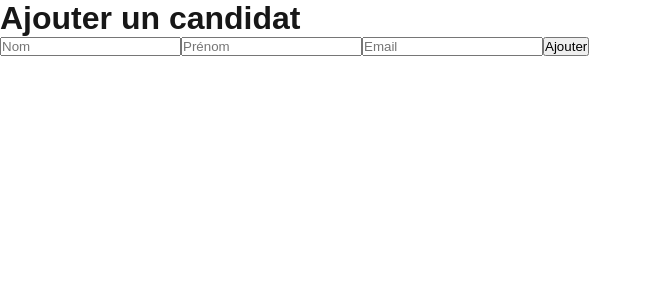
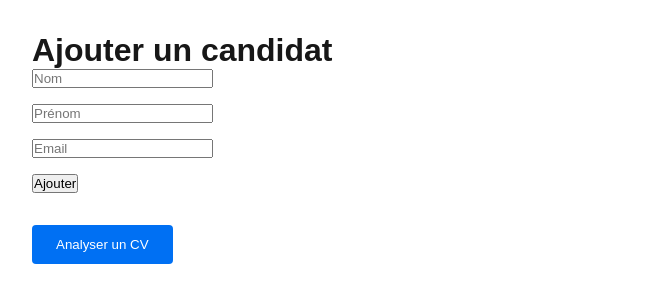
Before and after one commit to GregS83-HU/apprhmvp, a Next.js app: page / in a window 1280 px wide. Shown: the top 302 px of the page, without its empty margins (0-652 px from the left). Built offline with nearby package versions, Linux system fonts and the light colour scheme.

Commit message:
Ajouter redirection sur page principale

```diff
--- a/pages/index.js
+++ b/pages/index.js
@@ -1,10 +1,12 @@
 import { useState } from 'react';
+import { useRouter } from 'next/router';
 import { supabase } from '../lib/supabaseClient';
 
 export default function Home() {
   const [nom, setNom] = useState('');
   const [prenom, setPrenom] = useState('');
   const [email, setEmail] = useState('');
+  const router = useRouter(); // 👈 pour redirection
 
   const handleSubmit = async (e) => {
     e.preventDefault();
@@ -12,15 +14,49 @@ export default function Home() {
     alert("Candidat ajouté !");
   };
 
+  const goToAnalyseCV = () => {
+    router.push('/analyse-cv');
+  };
+
   return (
-    <div>
+    <div style={{ padding: '2rem' }}>
       <h1>Ajouter un candidat</h1>
-      <form onSubmit={handleSubmit}>
-        <input placeholder="Nom" value={nom} onChange={(e) => setNom(e.target.value)} />
-        <input placeholder="Prénom" value={prenom} onChange={(e) => setPrenom(e.target.value)} />
-        <input placeholder="Email" value={email} onChange={(e) => setEmail(e.target.value)} />
+
+      <form onSubmit={handleSubmit} style={{ marginBottom: '2rem' }}>
+        <input
+          placeholder="Nom"
+          value={nom}
+          onChange={(e) => setNom(e.target.value)}
+          style={{ display: 'block', marginBottom: '1rem' }}
+        />
+        <input
+          placeholder="Prénom"
+          value={prenom}
+          onChange={(e) => setPrenom(e.target.value)}
+          style={{ display: 'block', marginBottom: '1rem' }}
+        />
+        <input
+          placeholder="Email"
+          value={email}
+          onChange={(e) => setEmail(e.target.value)}
+          style={{ display: 'block', marginBottom: '1rem' }}
+        />
         <button type="submit">Ajouter</button>
       </form>
+
+      <button
+        onClick={goToAnalyseCV}
+        style={{
+          padding: '0.75rem 1.5rem',
+          backgroundColor: '#0070f3',
+          color: 'white',
+          border: 'none',
+          borderRadius: '4px',
+          cursor: 'pointer'
+        }}
+      >
+        Analyser un CV
+      </button>
     </div>
   );
 }
```
